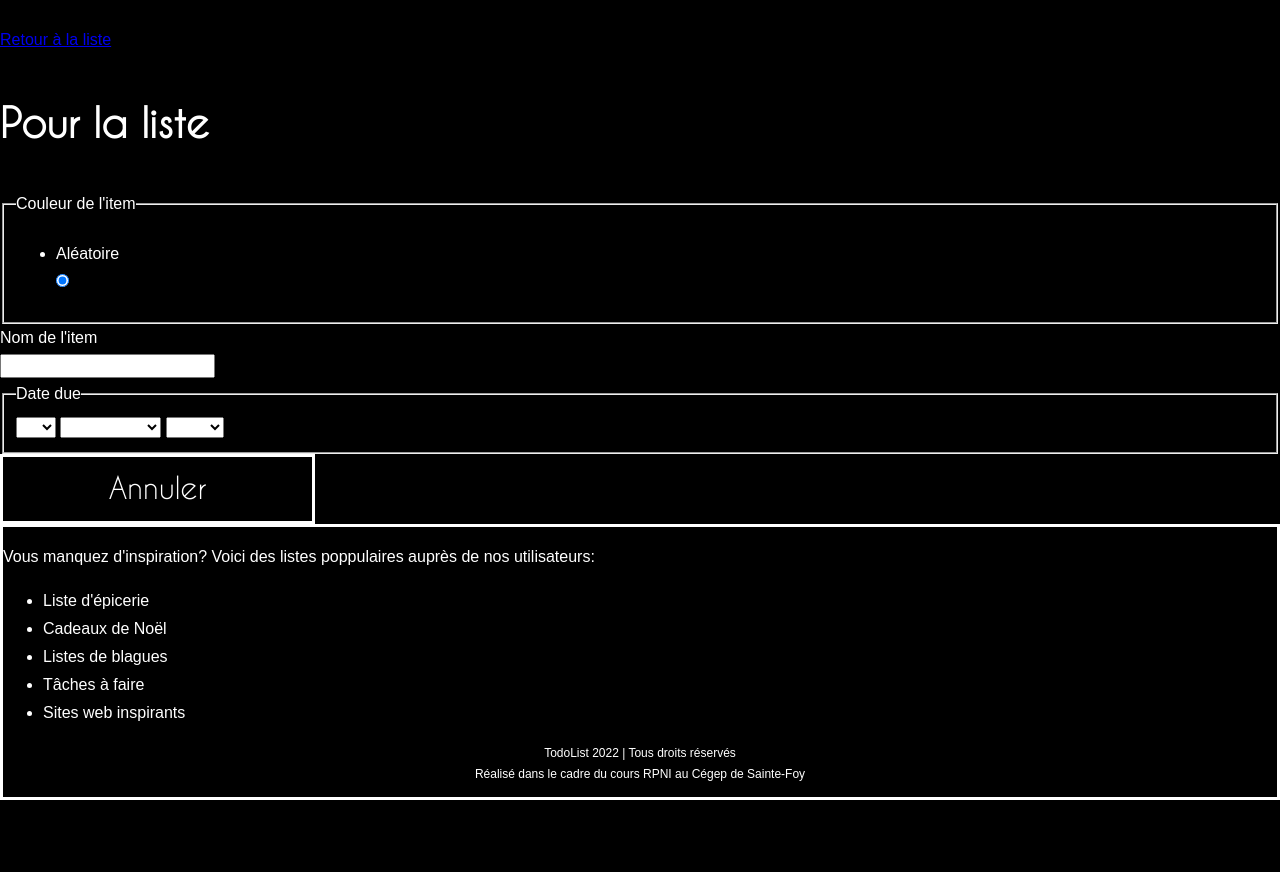
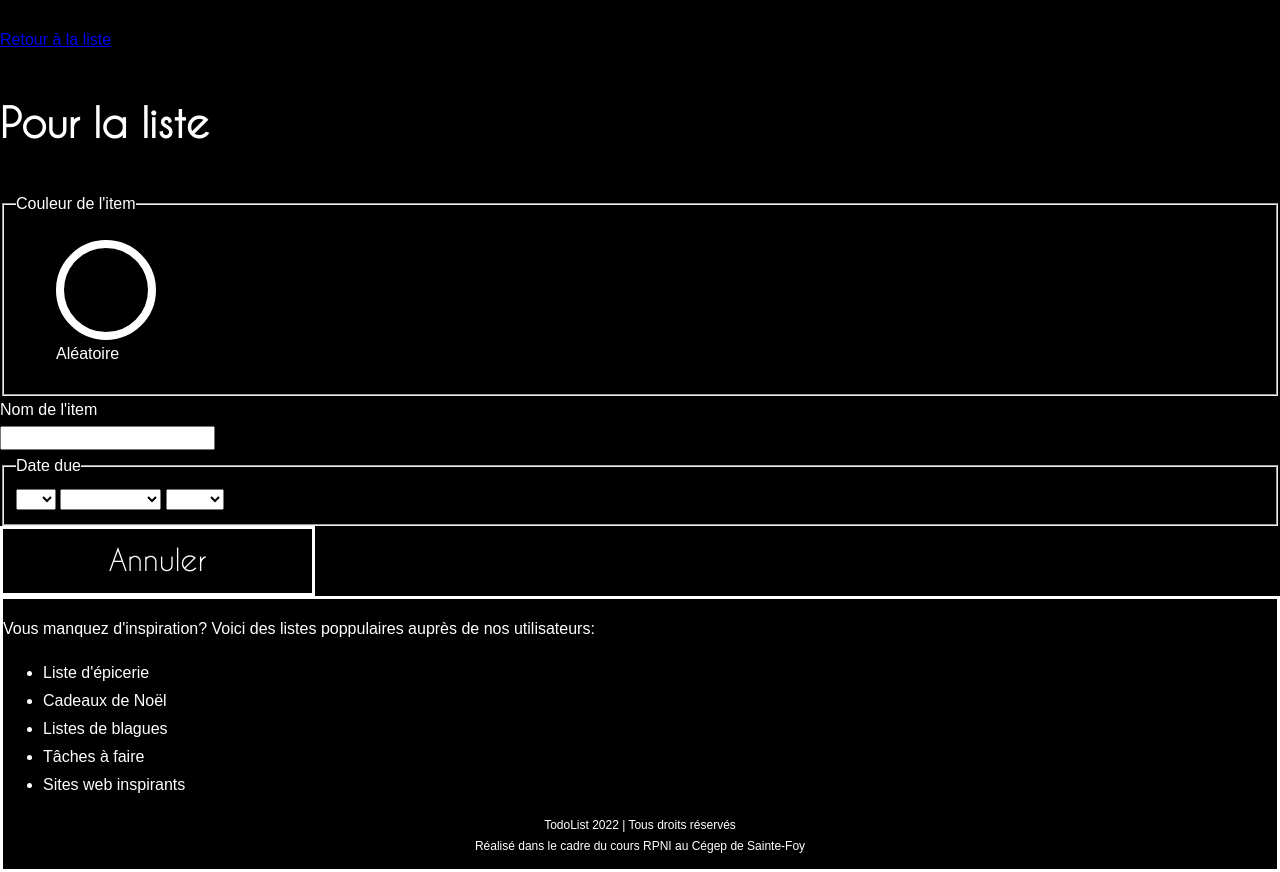
Before and after one commit to ClodianeC/Ravenclaw, a PHP site: page /liste/creer_modifier/index.php in a window 1280 px wide, after a click on "Aléatoire". Shown: the part 753-1625 px from the top of the page. Before the commit the page ends 1553 px from the top, so only its background shows below. Run offline with PHP 8.4, Linux system fonts and the light colour scheme; data that the repository does not hold is empty.

Commit message:
choix couleur, effet hover, bouton radio hidden, effet checked

```diff
--- a/css/styles_clodiane.css
+++ b/css/styles_clodiane.css
@@ -559,8 +559,15 @@ body {
 
 /** Item de liste
     ========================================================================== */
-.liste {
+.liste,
+.listeCouleur {
   list-style: none;
+}
+
+.radioCouleur {
+  position: fixed;
+  opacity: 0;
+  pointer-events: none;
 }
 
 .itemListe {
@@ -569,9 +576,25 @@ body {
   color: #FFFFFF;
 }
 
+.cercleCouleur.aleatoire {
+  background-color: #000000;
+  width: 100px;
+  height: 100px;
+  border: #FFFFFF solid 3px;
+  border-radius: 50%;
+}
+
 .blanc {
   background-color: #FFFFFF;
   color: #000000;
+}
+
+.cercleCouleur.blanc {
+  background-color: #FFFFFF;
+  width: 100px;
+  height: 100px;
+  border: #3B3B3B solid 3px;
+  border-radius: 50%;
 }
 
 .gtpale {
@@ -623,4 +686,15 @@ body {
   display: block;
 }
 
+/** Bouton radio
+    ========================================================================== */
+[type=radio]:hover + label div,
+[type=radio]:focus + label div {
+  border-width: 8px;
+}
+
+[type=radio]:checked + label div {
+  border-width: 8px;
+}
+
 /*# sourceMappingURL=styles_clodiane.css.map */
--- a/liste/creer_modifier/index.php
+++ b/liste/creer_modifier/index.php
@@ -163,18 +163,18 @@ $pdosResultatItem->closeCursor();
                 <legend>Couleur de l'item</legend>
                 <ul class="listeCouleur">
                     <li class="choix_couleur">
-                        <label for="aleatoire" class="label">Aléatoire</label>
-                        <input type="radio" name="couleur" id="aleatoire" value="aleatoire">
+                        <input type="radio" name="couleur" id="aleatoire" value="aleatoire" class="radioCouleur screen-reader-only">
+                        <label for="aleatoire" class="label"><div class="cercleCouleur aleatoire"></div><span>Aléatoire</span></label>
                     </li>
                     <?php
                     for($intCptAffichageCouleur=0; $intCptAffichageCouleur<count($arrCouleur); $intCptAffichageCouleur++){
                         $strCheckedCouleur = "";
                         if($strCouleurItem==$arrCouleur[$intCptAffichageCouleur]["surnom"]){
-                            $strCheckedCouleur = "checked";
+                            $strCheckedCouleur = "checked=true";
                         }
                         echo "<li class='choix_couleur'>";
-                        echo "<label for='".$arrCouleur[$intCptAffichageCouleur]["hex"]."' class=label>".$arrCouleur[$intCptAffichageCouleur]["nom"]."</label>";
-                        echo "<input type='radio' name='couleur' id='".$arrCouleur[$intCptAffichageCouleur]["surnom"]."' $strCheckedCouleur>";
+                        echo "<input type='radio' name='id_couleur' id='".$arrCouleur[$intCptAffichageCouleur]["surnom"]."' class='radioCouleur screen-reader-only' value='".$arrCouleur[$intCptAffichageCouleur]["id"]."' $strCheckedCouleur>";
+                        echo "<label for='".$arrCouleur[$intCptAffichageCouleur]["surnom"]."' class=label><div class='cercleCouleur ".$arrCouleur[$intCptAffichageCouleur]["surnom"]."'></div><span>".$arrCouleur[$intCptAffichageCouleur]["nom"]."</span></label>";
                     }
                     ?>
                 </ul>
--- a/scss/styles_clodiane.scss
+++ b/scss/styles_clodiane.scss
@@ -78,37 +78,92 @@ body{
 
 /** Item de liste
     ========================================================================== */
-.liste{
+.liste,
+.listeCouleur{
   list-style: none;
+}
+.radioCouleur{
+  position: fixed;
+  opacity: 0;
+  pointer-events: none;
 }
 .itemListe{
   background-color: $noir;
   border: $blanc solid 3px;
   color: $blanc;
 }
+.cercleCouleur.aleatoire{
+  background-color: $noir;
+  width: 100px;
+  height: 100px;
+  border: $blanc solid 3px;
+  border-radius: 50%;
+}
 .blanc{
   background-color: $blanc;
   color: $noir;
+}
+.cercleCouleur.blanc{
+  background-color: $blanc;
+  width: 100px;
+  height: 100px;
+  border: $gFonce solid 3px;
+  border-radius: 50%;
 }
 .gtpale{
   background-color: $gTPale;
   color: $noir;
 }
+.cercleCouleur.gtpale{
+  background-color: $gTPale;
+  width: 100px;
+  height: 100px;
+  border: $blanc solid 3px;
+  border-radius: 50%;
+}
 .gpale{
   background-color: $gPale;
   color: $noir;
+}
+.cercleCouleur.gpale{
+  background-color: $gPale;
+  width: 100px;
+  height: 100px;
+  border: $blanc solid 3px;
+  border-radius: 50%;
 }
 .gmoyen{
   background-color: $gMoyen;
   color: $noir;
 }
+.cercleCouleur.gmoyen{
+  background-color: $gMoyen;
+  width: 100px;
+  height: 100px;
+  border: $blanc solid 3px;
+  border-radius: 50%;
+}
 .gfonce{
   background-color: $gFonce;
   color: $blanc;
 }
+.cercleCouleur.gfonce{
+  background-color: $gFonce;
+  width: 100px;
+  height: 100px;
+  border: $blanc solid 3px;
+  border-radius: 50%;
+}
 .gtfonce{
   background-color: $gTFonce;
   color: $blanc;
+}
+.cercleCouleur.gtfonce{
+  background-color: $gTFonce;
+  width: 100px;
+  height: 100px;
+  border: $blanc solid 3px;
+  border-radius: 50%;
 }
 .bouton,
 .lienBouton{
@@ -132,3 +187,12 @@ body{
 .label{
   display: block;
 }
+/** Bouton radio
+    ========================================================================== */
+[type=radio]:hover+label div,
+[type=radio]:focus+label div{
+  border-width: 8px;
+}
+[type=radio]:checked+label div{
+  border-width: 8px;
+}
```
Also changed, not shown: other parts of css/styles_clodiane.css (+40 -0 lines), 1 other file.
